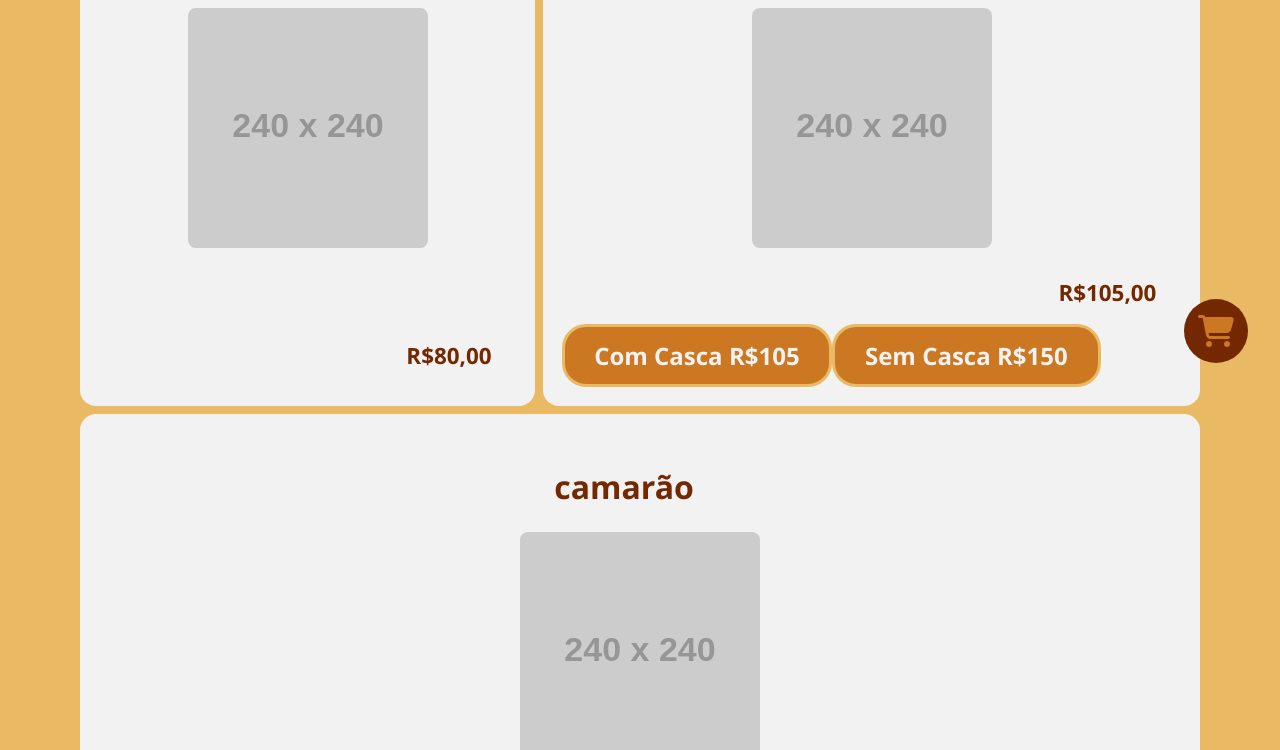
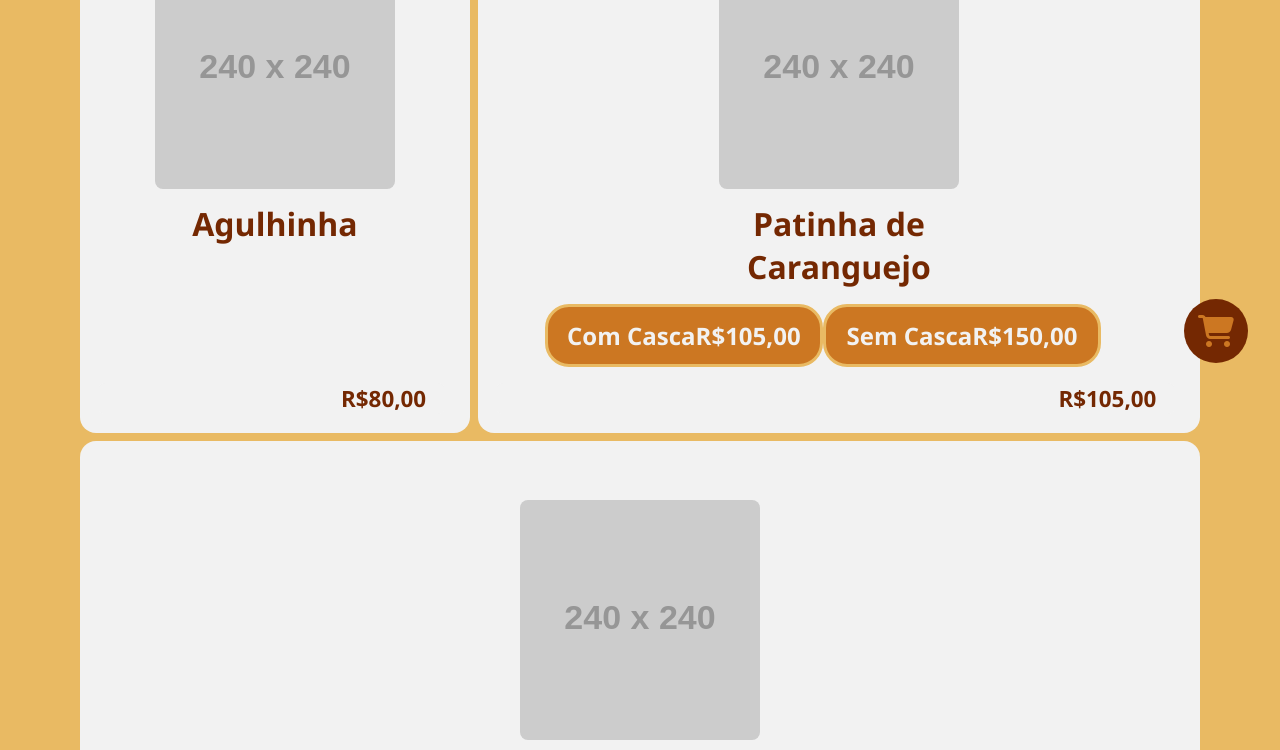
Before and after one commit to Zokyn/Web-Order-Manager, a plain HTML site: page products.html in a window 1280 px wide. Shown: the part 313-1063 px from the top of the page. Drawn offline with Linux system fonts and the light colour scheme; placeholder pictures from the web are drawn by us.

Commit message:
feat(itemTitle): adicionado title do item como figcaption da imagem; mudanças no styles para atribuir ao figcaption

```diff
--- a/js/products.js
+++ b/js/products.js
@@ -14,10 +14,6 @@ class Product {
 
     get hasVariations() {
         return this.variations.length > 0;
-    }
-
-    getVariationPrice(index) {
-        return this.variations[index].basePrice;
     }
 
     get price() {
@@ -53,12 +49,10 @@ class Product {
         */
         return this.name.trim().replace(/\s+/g, "-").toLowerCase();
     }
-
+    get HTMLElement() {
+        return CatalogItem(this);
+    }
     static get totalCount() {
         return Product.INDEX;
     }
-
-    get HTMLElement() {
-        return CatalogItem(this);
-    }
 }
--- a/js/productsList.js
+++ b/js/productsList.js
@@ -142,17 +142,24 @@ class CatalogItem extends HTMLLIElement {
         if(this.hasVariations)
             this.classList.add('unable');
 
-        this.renderCheckbox();
-
-        this.renderPicture();
+        this.append(
+            this._renderCheckbox(),
+            this._renderPicture(),
+        )
 
         if(this.hasVariations) {
-            this.renderSubOptions();
+            this.append(this._renderSubOptions());
         }
 
-        this.renderPriceLabel();
 
-        this.renderQuantContainer();
+        this._renderPriceLabel();
+
+        this._renderQuantContainer();
+    }
+    _cacheElements() {
+        this.checkbox = this.querySelector(`.${CatalogItem.CLASSNAME}-check`);
+        this.picture = this.querySelector(`.${CatalogItem.CLASSNAME}-picture`);
+        this.variationsButtons = this.querySelectorAll('.sub-option-button');
     }
     _setupEvents() {
         this.querySelector(`.${CatalogItem.CLASSNAME}-picture`)?.addEventListener('click', () => {
@@ -174,42 +181,42 @@ class CatalogItem extends HTMLLIElement {
             button.addEventListener('click', (e) => {
                 e.preventDefault()
 
-                this.buttons.forEach((button) => button.disabled = false);
+                this.querySelectorAll('.sub-option-button').forEach((button) => button.disabled = false);
 
                 button.disabled = true;
 
                 this.dataset.selected = button.id.slice(-1);
 
                 this.classList.remove('unable');
-                this.querySelector(`.${CatalogItem.CLASSNAME}-label`).textContent = `R$${this.product.getVariationPrice(this.dataset.selected)}`;
+                this.querySelector(`.${CatalogItem.CLASSNAME}-label`).textContent = `R$${button.value}`;
             })
         })
     }
-    renderCheckbox() {
-        this.innerHTML +=
-        `<input
-            name="${this.product.slug}-item"
-            class="${CatalogItem.CLASSNAME}-check"
-            type="checkbox" />
-        `
-        this.checkbox = this.querySelector(`.${CatalogItem.CLASSNAME}-check`);
+    _renderCheckbox() {
+        this.checkbox = Object.assign(document.createElement('input'), {
+            name:`${this.product.slug}-item`,
+            className:`${CatalogItem.CLASSNAME}-check`,
+            type:'checkbox'
+        })
+        return this.checkbox;
     }
-    renderPicture() {
-        this.innerHTML +=
-        `
-        <figure>
-            <img
-                class="${CatalogItem.CLASSNAME}-picture"
-                src="https://placehold.co/240x240"/>
-        </figure>
-        <h3>${this.name}</h3>
-        `
-        this.picture = this.querySelector(`.${CatalogItem.CLASSNAME}-picture`);
+
+    _renderPicture() {
+        // Cria figure e insere <img> dentro dela
+        this.picture = document.createElement('figure');
+        this.picture.append(Object.assign(document.createElement('img'), {
+            className:`${CatalogItem.CLASSNAME}-picture`,
+            src: 'https://placehold.co/240x240'
+        }));
+        this.picture.append(Object.assign(document.createElement('figcaption'), {
+            className: `${CatalogItem.CLASSNAME}-title`,
+            textContent: this.product.name
+        }));
+        return this.picture;
     }
-    renderSubOptions() {
-        const divOptionList = document.createElement("div");
+    _renderSubOptions() {
+/*         const divOptionList = document.createElement("div");
         divOptionList.className = `${CatalogItem.CLASSNAME} sub-options-list`;
-
         this.product.variations.forEach((variation, i) => {
             divOptionList.innerHTML += `
                 <button
@@ -224,16 +231,35 @@ class CatalogItem extends HTMLLIElement {
                 </button>
             `
         });
-
-        this.appendChild(divOptionList)
+         */
+        this.variationsButtons = Object.assign(document.createElement('div'), {
+            className: `${CatalogItem.CLASSNAME} sub-options-list`
+        });
+        this.product.variations.forEach((variation, i) => {
+            let spanPrice = document.createElement('span')
+            spanPrice.textContent = `R$${variation.price}`
+            let button = Object.assign(document.createElement('button'), {
+                id: `option-${i}`,
+                name: `${this.product.slug}-${variation.slug}`,
+                className: `${CatalogItem.CLASSNAME} sub-option-button`,
+                value:`${variation.price}`,
+                type: 'button',
+                innerText: variation.name
+            });
+            button.appendChild(spanPrice);
+            this.variationsButtons.append(button)
+        })
+        return this.variationsButtons;
+        // this.appendChild(divOptionList)
+        // this.buttons = this.querySelectorAll('.sub-option-button');
     }
-    renderPriceLabel() {
+    _renderPriceLabel() {
         this.innerHTML += `
         <label class="${CatalogItem.CLASSNAME}-label">R$${this.product.price}</label>
         `
         this.priceLabel = this.querySelector(`.${CatalogItem.CLASSNAME}-label`);
     }
-    renderQuantContainer() {
+    _renderQuantContainer() {
         this.innerHTML += `
         <div class="quant-count-container hidden">
             <button
@@ -255,7 +281,7 @@ class CatalogItem extends HTMLLIElement {
             </button>
         </div>
         `
-        this.buttons = this.querySelectorAll('.sub-option-button');
+        this.quantAddButton = this.querySelector('count-button')
     }
 }
 customElements.define("catalog-item", CatalogItem, {extends: "li"});
--- a/style.css
+++ b/style.css
@@ -266,14 +266,13 @@ ul.products-list {
 /* ------------ Products Item ------------ */
 ul.products-list>li {
     display: grid;
-    grid-template-columns: 48px 1fr 80px;
+    grid-template-columns: 48px auto 80px;
     grid-template-rows: 16px auto 1fr auto;
     grid-template-areas:
         "button . count"
-        ". title ."
         "image image image"
-        "value value value"
-        "option option .";
+        ". option ."
+        "value value value";
     padding: 1em;
     border: solid transparent 3px;
     border-radius: 1em;
@@ -284,19 +283,19 @@ ul.products-list>li {
 ul.products-list>li>figure {
     grid-area: image;
     justify-self: center;
-
+    width:320px;
+    justify-items: center;
 }
 ul.products-list>li>figure>img {
     cursor: pointer;
-    height: 240px;
-    width: 240px;
+
     border: solid transparent 0.5em;
     border-radius: 1em;
 }
-ul.products-list>li>h3{
-    grid-area: title;
+ul.products-list>li>figure>figcaption{
     color: var(--heading-color);
     font-size: 2rem;
+    font-weight: 700;
     text-align: center;
     user-select: none;
 }
```
